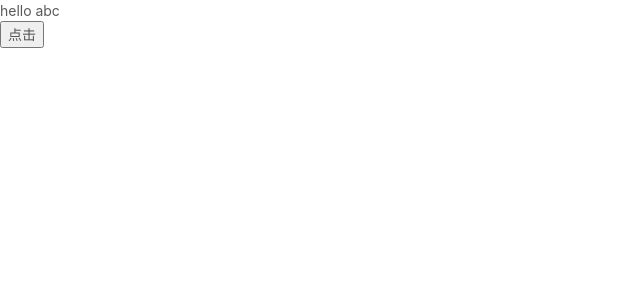
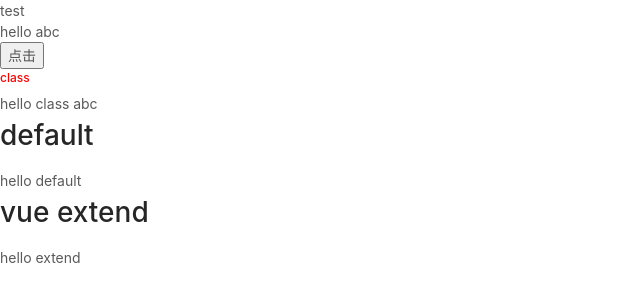
Before and after one commit to fangbao-0418/obe, a Vue app: page / in a window 1280 px wide. Shown: the top 302 px of the page, without its empty margins (0-640 px from the left). Built offline with nearby package versions, Linux system fonts and the light colour scheme.

Commit message:
feat: vue-cli

```diff
--- a/src/App.vue
+++ b/src/App.vue
@@ -1,31 +1,60 @@
 <template>
   <div>
-    <div>hello {{msg}}</div>
+    <div>test</div>
     <div>
-      <button @click="goPage(2)">
+      hello {{msg}}
+    </div>
+    <div>
+      <button
+        @click="goPage"
+      >
         点击
       </button>
     </div>
+    <hello-class />
+    <hello />
+    <hello-extend />
   </div>
 </template>
-<script lang="ts">
-  import Vue from 'vue'
-  // export default class App extends Vue {
-  //   // data = {
-  //   //   msg: 'abc'
-  //   // }
-  // }
+<script
+  lang="ts"
+>
+  import Vue from   'vue'
+  import HelloClass from './components/HelloClass.vue'
+  import Hello from './components/Hello.vue'
+  import HelloExtend from './components/HelloExtend.vue'
+  enum StatusEnum {
+    红 = 'red',
+    蓝 = 'blue'
+  }
   export default Vue.extend({
+    components: {
+      'hello-class': HelloClass,
+      'hello': Hello,
+      'hello-extend': HelloExtend
+    },
     // 类型推断已启用
     data () {
       return {
         msg: 'abc'
       }
     },
+    created () {
+      console.log('created')
+    },
     methods: {
       goPage (id: any): void {
         //
+        console.log('go page')
+        alert(StatusEnum['红'])
       }
     }
   })
 </script>
+
+<style>
+  .title {
+    color: black;
+    font-size: 12px;
+  }
+</style>
--- /dev/null
+++ b/src/components/Hello.vue
@@ -0,0 +1,21 @@
+<template>
+  <div>
+    <h1>default</h1>
+    <div>hello {{msg}}</div>
+  </div>
+</template>
+
+<script>
+const o = {
+  data () {
+    return {
+      msg: 'default'
+    }
+  }
+}
+export default o
+</script>
+
+<style>
+
+</style>
--- /dev/null
+++ b/src/components/HelloClass.vue
@@ -0,0 +1,32 @@
+<template>
+  <div>
+    <h1 class="title">
+      class
+    </h1>
+    <div @click="toClick(2)">
+      hello class {{msg}}
+    </div>
+  </div>
+</template>
+
+<script lang='ts'>
+  import Vue from 'vue'
+  import Component from 'vue-class-component'
+  @Component
+  class Hello extends Vue  {
+    data () {
+      return {
+        msg: 'abc'
+      }
+    }
+    toClick = (path: string) => {
+      console.log(this, path, 'click')
+    }
+  }
+  export default Hello
+</script>
+
+<style lang="stylus" scoped>
+  .title
+    color: red
+</style>
--- /dev/null
+++ b/src/components/HelloExtend.vue
@@ -0,0 +1,26 @@
+<template>
+  <div>
+    <h1>vue extend</h1>
+    <div @click="toClick">hello {{msg}}</div>
+  </div>
+</template>
+
+<script>
+  import Vue from 'vue'
+  export default Vue.extend({
+    data () {
+      return {
+        msg: 'extend'
+      }
+    },
+    methods: {
+      toClick () {
+        console.log('click')
+      }
+    }
+  })
+</script>
+
+<style>
+
+</style>
--- a/src/index.ts
+++ b/src/index.ts
@@ -1,5 +1,7 @@
 import Vue from 'vue'
 import App from './App.vue'
+
+console.log(App, 'app')
 
 new Vue({
   // router,
```
Also changed, not shown: config/webpack/base.config.js (+12 -4 lines), config/webpack/dev.config.js (+20 -24 lines), config/webpack/utils.js (+6 -22 lines), package.json (+3 -10 lines), src/containers/Dashboard.tsx (deleted, +0 -9 lines), src/index2.jsx (deleted, +0 -27 lines), tsconfig.json (+2 -6 lines), 1 other file (tests, documents, lock files or other folders).
